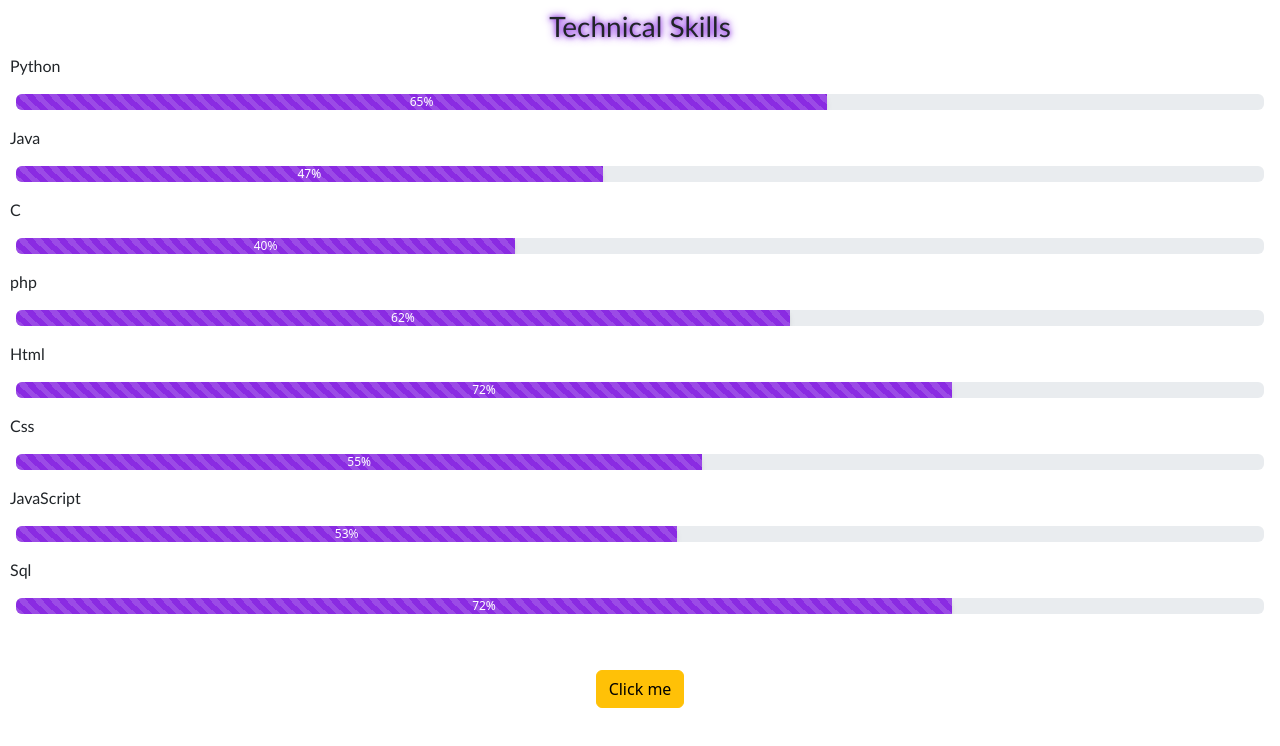
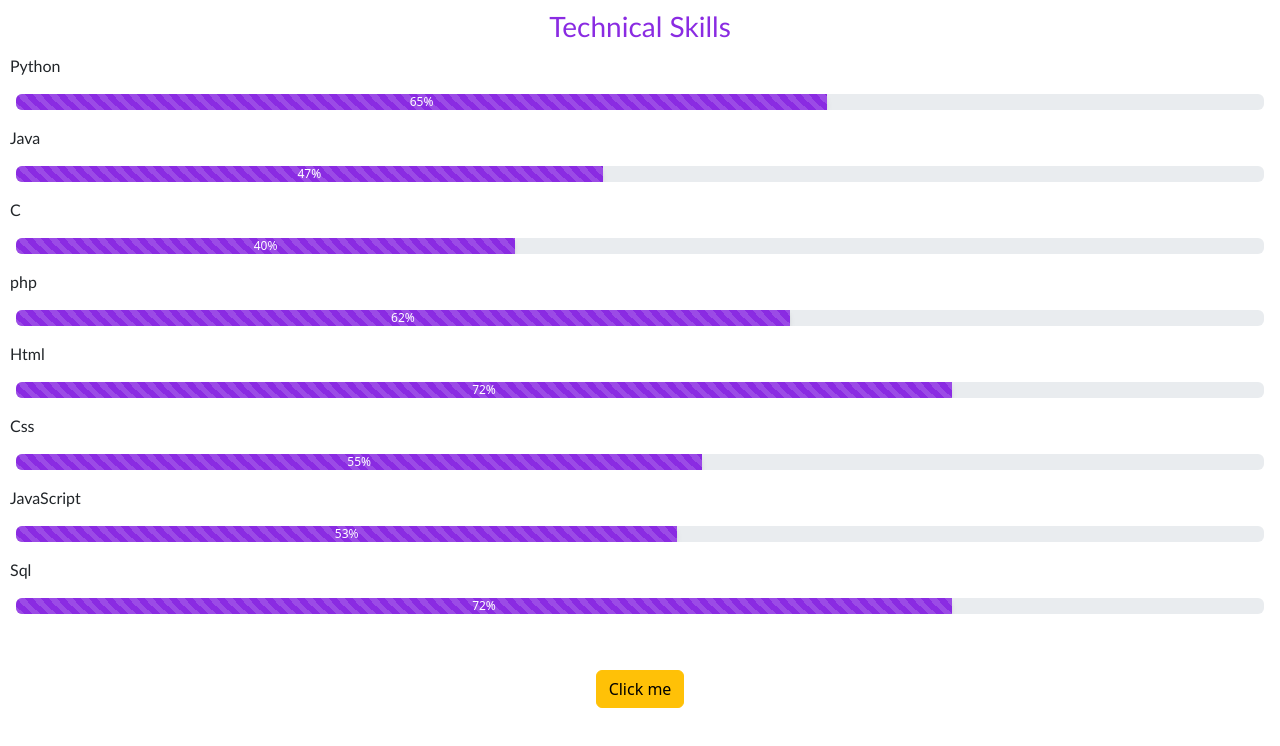
Before and after one commit to Cobra004/Portfolio, a plain HTML site: page assets/docs/skills.html in a window 1280 px wide. Drawn offline with nearby package versions, Linux system fonts and the light colour scheme.

Commit message:
Update skills.html

```diff
--- a/assets/docs/skills.html
+++ b/assets/docs/skills.html
@@ -16,7 +16,7 @@
             margin-top: 10px;
             margin-bottom: 10px;
             font-family: 'Gill Sans', 'Gill Sans MT', Calibri, 'Trebuchet MS', sans-serif;
-            text-shadow: 0px 0px 5px blueviolet,0px 0px 10px blueviolet;
+            color: blueviolet;
         }
         .progress-bar{
             background-color: blueviolet;
```
